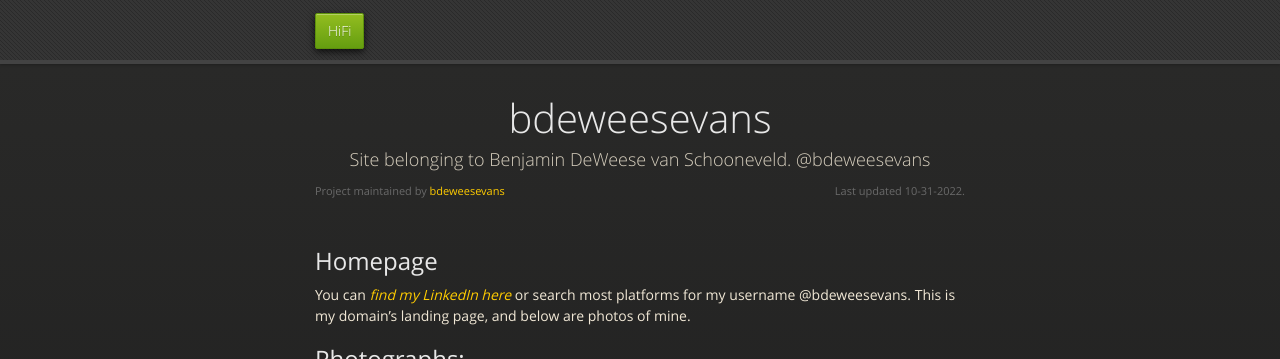
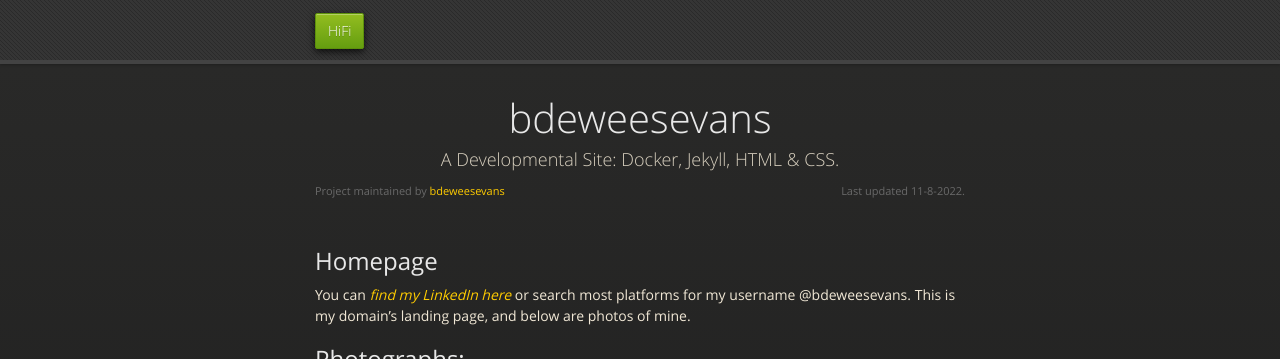
Before and after one commit to bdeweesevans/bdeweesevans.github.io, a Jekyll site: the page built from README.md, in a window 1280 px wide and 900 px high, cut to the strip 0-359 px from the top of the window. Built offline with Jekyll 4.4.1, drawn with Linux system fonts in a browser that asks for light colours; our own code applies the rules of GitHub Pages for plain Markdown files.

Commit message:
change to site description and docker files

```diff
--- a/_config.yml
+++ b/_config.yml
@@ -5,8 +5,7 @@
 # in the templates via {{ site.myvariable }}.
 title: bdeweesevans
 description: >- # this means to ignore newlines until "baseurl:"
-  Site belonging to Benjamin DeWeese van Schooneveld.
-  @bdeweesevans
+  A Developmental Site: Docker, Jekyll, HTML & CSS.
 url: "https://www.bdeweesevans.com" # the base hostname & protocol for your site, e.g. http://example.com
 
 # Build settings
--- a/_layouts/default.html
+++ b/_layouts/default.html
@@ -40,7 +40,7 @@
           <h1>{{ site.title | default: site.github.repository_name }}</h1>
           <p>{{ site.description | default: site.github.project_tagline }}</p>
           <span class="credits left">Project maintained by <a href="{{  }}">{{ site.github.owner_name }}</a></span>
-          <span class="credits right">Last updated 10-31-2022.</a></span>
+          <span class="credits right">Last updated 11-8-2022.</a></span>
         </div>
 
         {{ content }}
```
Also changed, not shown: .devcontainer/devcontainer.json (added), Gemfile.lock (added).
